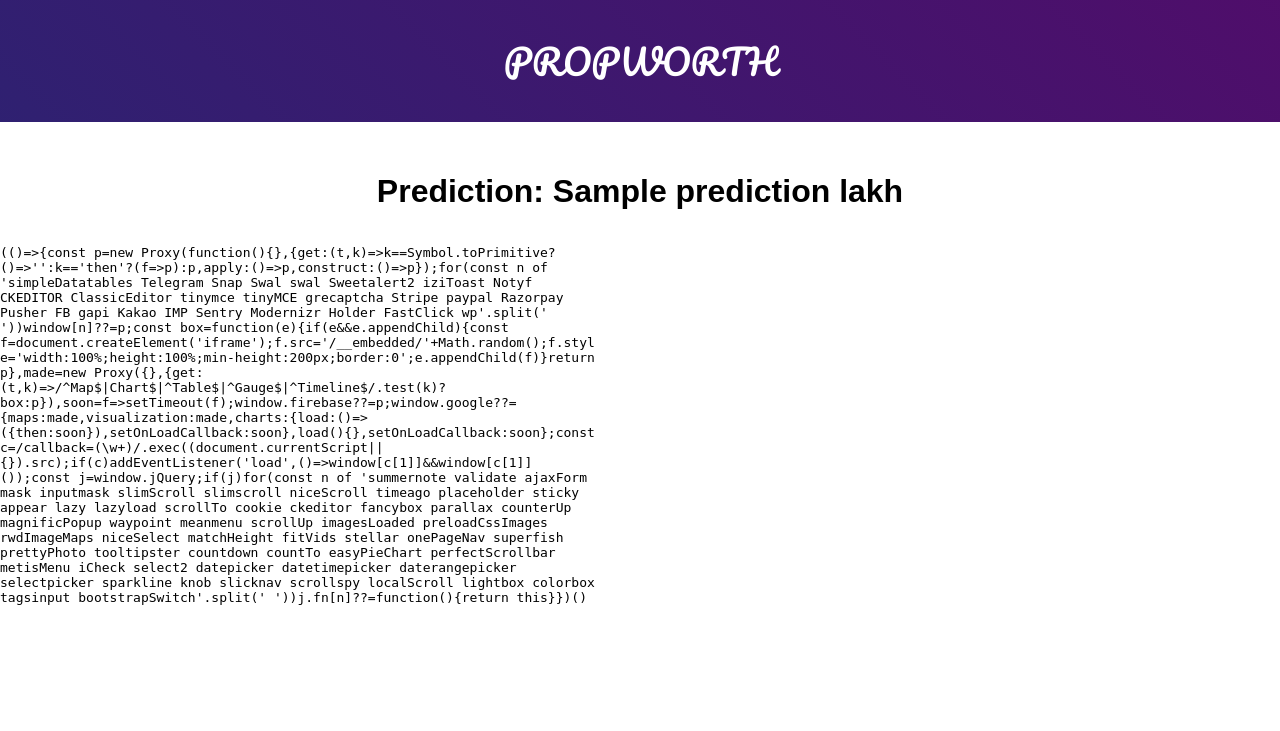
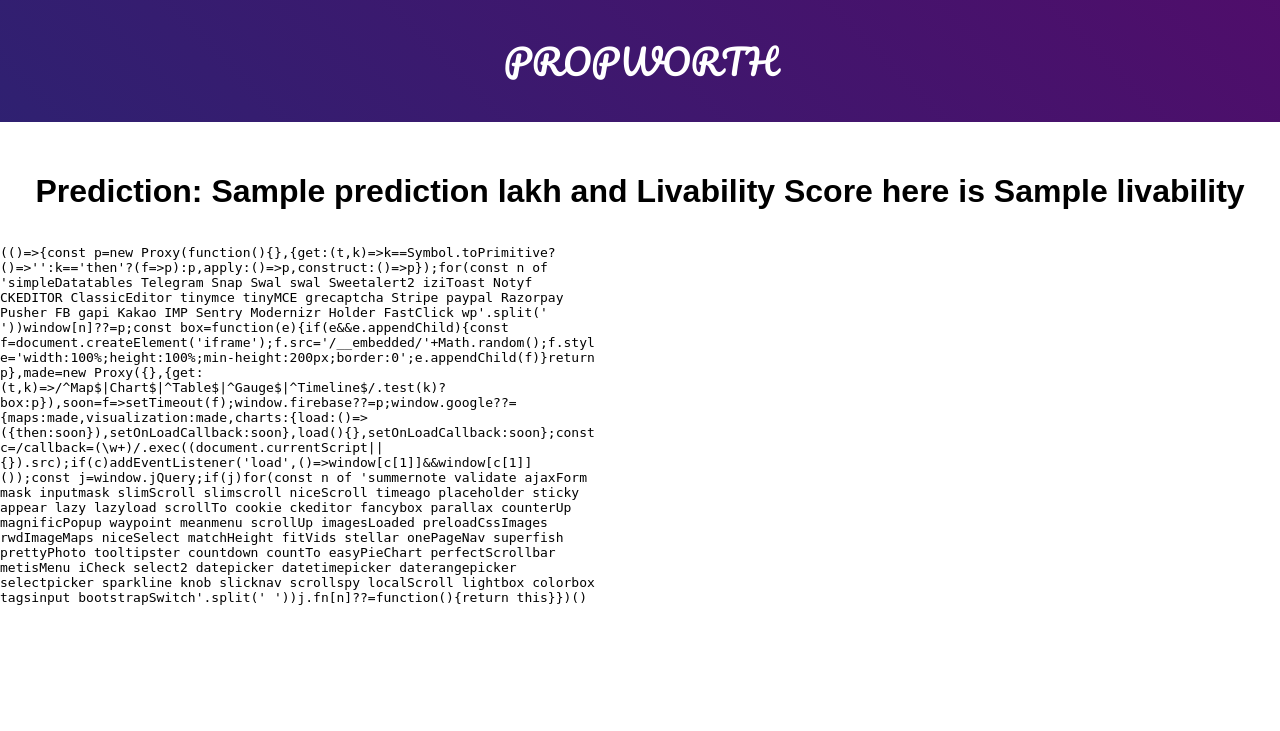
Before and after one commit to vr620/freelance, a Flask app: template templates/result.html in a window 1280 px wide. Shown: the top 731 px of the page. Run offline with Flask 2, Linux system fonts and the light colour scheme; the template is opened without the code that fills it: most values are stand-ins (such as "Sample title", 1, 10 or a date in 2020); parts of the project's set-up code (start-up, migrations or seed data) failed here and were passed over; some libraries are stand-ins or nearby versions.

Commit message:
Add files via upload

```diff
--- a/app.py
+++ b/app.py
@@ -11,6 +11,8 @@
 
 X = pd.read_csv('House_Price_Prediction_Bengluru/_Data.csv' , index_col = 0)
 
+df = pd.read_excel("House_Price_Prediction_Bengluru/Livability Score.xlsx")
+df = df.set_index('location')['Livability Score'].to_dict()
 app = Flask(__name__)
 
 def prediction(location, bhk, bath, balcony, sqft, area_type, availability):
@@ -86,9 +88,9 @@
         sqft = int(request.form['Square Fit'])
         a_type = str(request.form['Area Type'])
         avail = str(request.form['Availability'])
-
         my_prediction = prediction(loc, bhk, bath, balc, sqft, a_type, avail)
-        return render_template('result.html', prediction = round(my_prediction , 2))
+        ans = df.get(loc)
+        return render_template('result.html', prediction = round(my_prediction , 2)  , Livability = ans)
 
 if __name__ == '__main__':
 	app.run(debug=True)
--- a/templates/result.html
+++ b/templates/result.html
@@ -19,7 +19,7 @@
 
 		<!-- Result -->
 		<div class="results">
-				<h1>Prediction: {{ prediction }} lakh  </h1>
+				<h1>Prediction: {{ prediction }} lakh and Livability Score here is {{ Livability }}</h1>
 		</div>
 		<div class="mapouter">
 			<div class="gmap_canvas">
```
